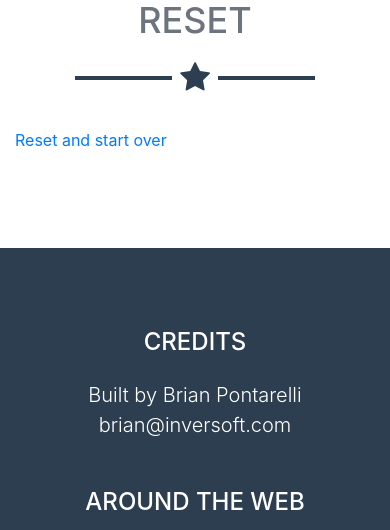
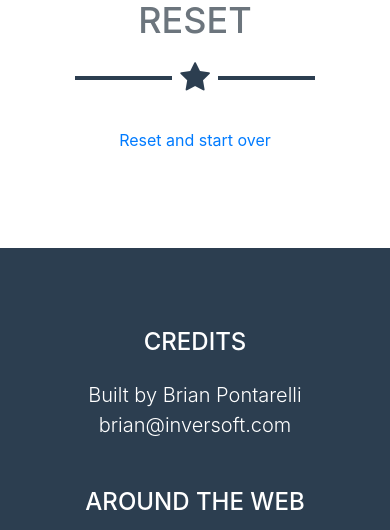
Before and after one commit to FusionAuth/gdpr.js, a website with bundled scripts: page docs/eu.html in a window 390 px wide. Shown: the part 900-1430 px from the top of the page. Built offline with nearby package versions, Linux system fonts and the light colour scheme.

Commit message:
Trying to fix mobile issues

```diff
--- a/docs/eu.html
+++ b/docs/eu.html
@@ -49,8 +49,8 @@
       <div class="container">
         <h2 class="text-center text-uppercase text-secondary mb-0">Reset</h2>
         <hr class="star-dark mb-5">
-        <div class="row justify-content-center">
-          <div class="col-sm-auto">
+        <div class="row">
+          <div class="col text-center">
             <a href="#" id="gdpr-reset">Reset and start over</a>
           </div>
         </div>
```
Also changed, not shown: docs/index.html (+2 -2 lines).
